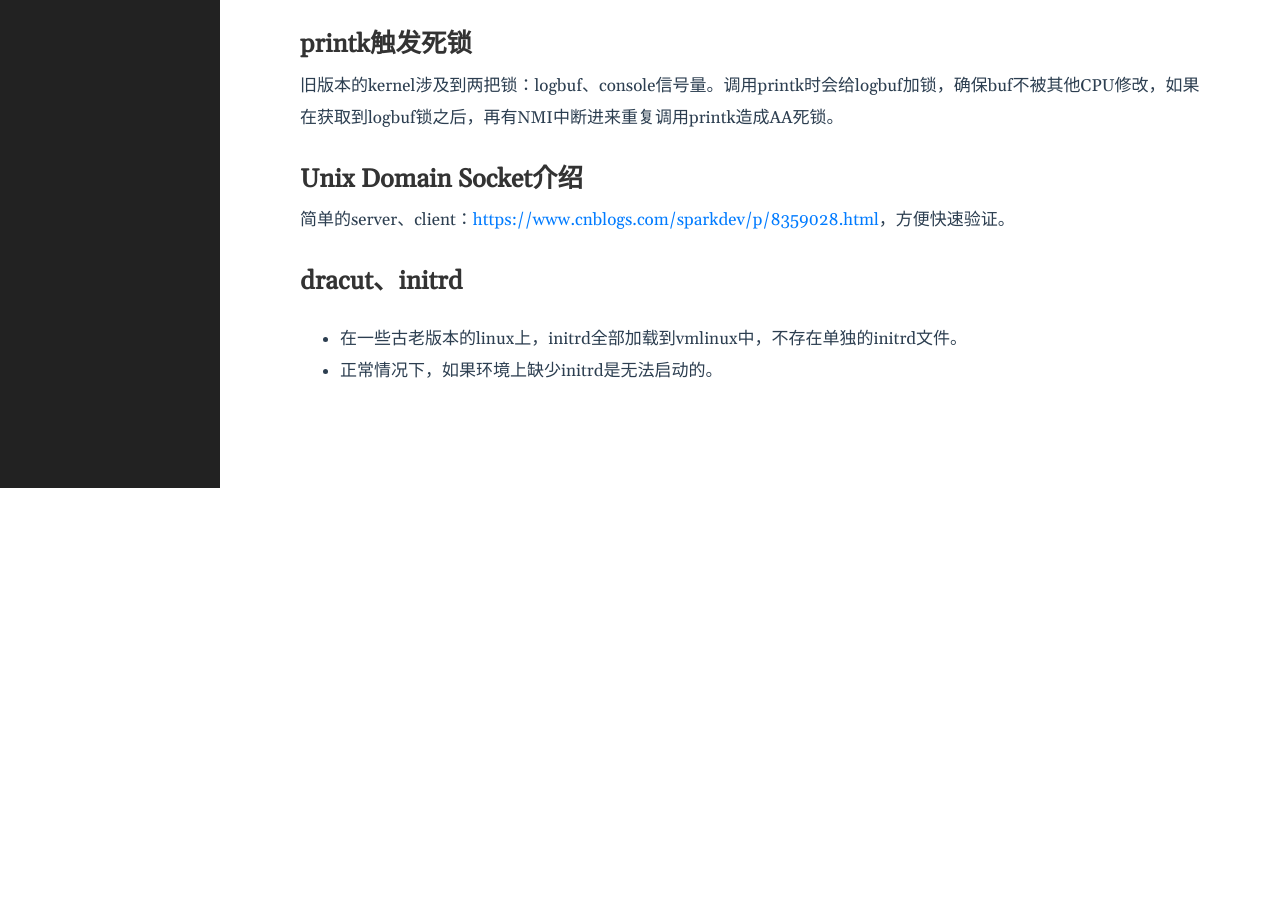
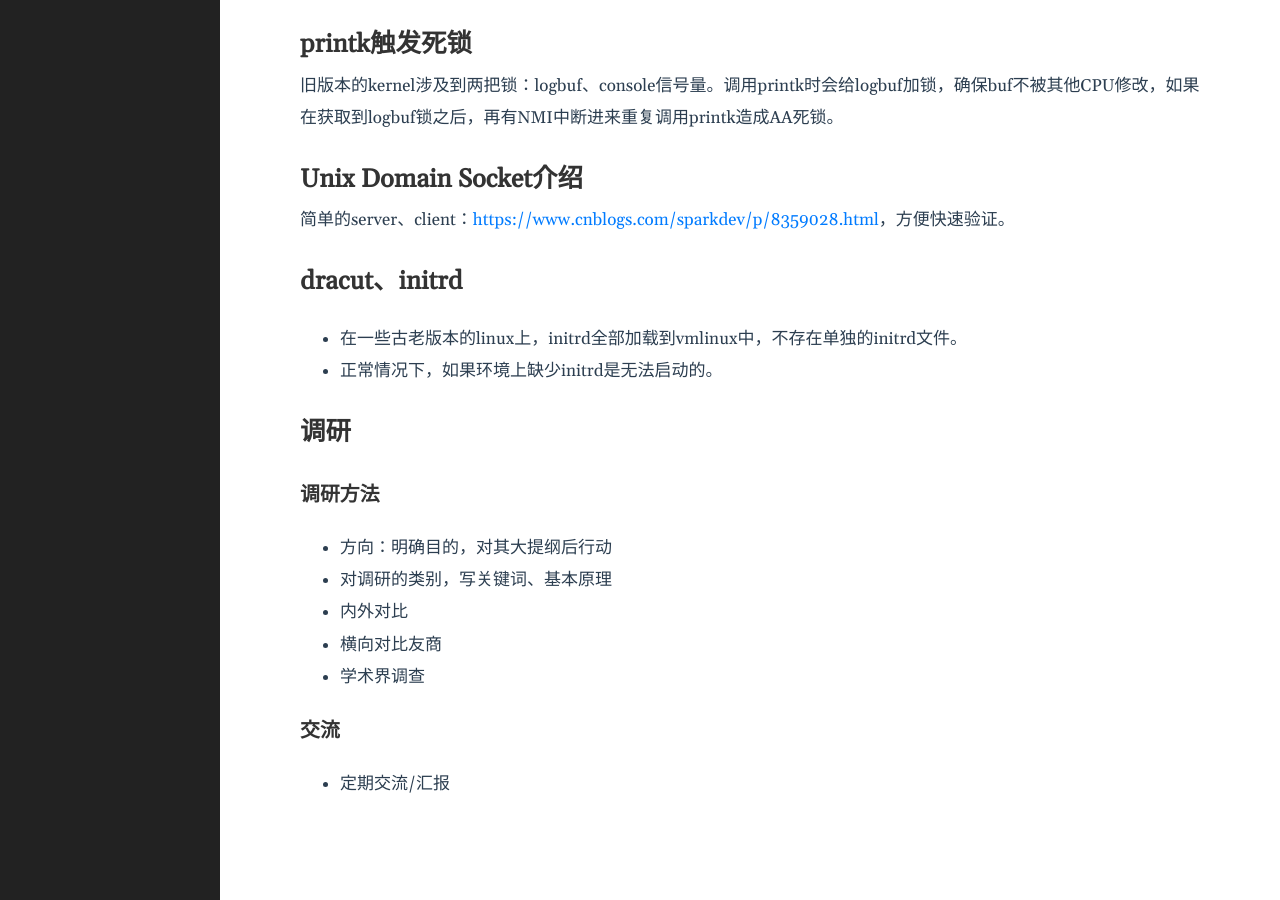
Before and after one commit to lclgo/lclgo.github.io, a Jekyll site: the page built from _posts/2020-01-01-draft.md, in a window 1280 px wide and 900 px high, scrolled down 1435 px. Built offline with Jekyll 4.4.1, drawn with Linux system fonts in a browser that asks for light colours; before the commit the page ends 1923 px from its top, so only the background shows below that.

Commit message:
how to research

```diff
--- a/_posts/2020-01-01-draft.md
+++ b/_posts/2020-01-01-draft.md
@@ -64,3 +64,17 @@ ELF文件中，部分段会存在`FileSize`，`MemSize`不一致的情况，原
 
 * 在一些古老版本的linux上，initrd全部加载到vmlinux中，不存在单独的initrd文件。
 * 正常情况下，如果环境上缺少initrd是无法启动的。
+
+## 调研
+
+### 调研方法
+
+* 方向：明确目的，对其大提纲后行动
+* 对调研的类别，写关键词、基本原理
+* 内外对比
+* 横向对比友商
+* 学术界调查
+
+### 交流
+
+* 定期交流/汇报
```
